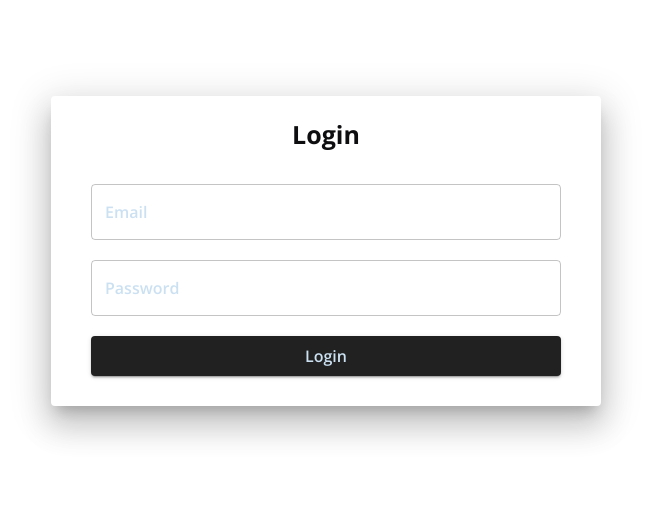
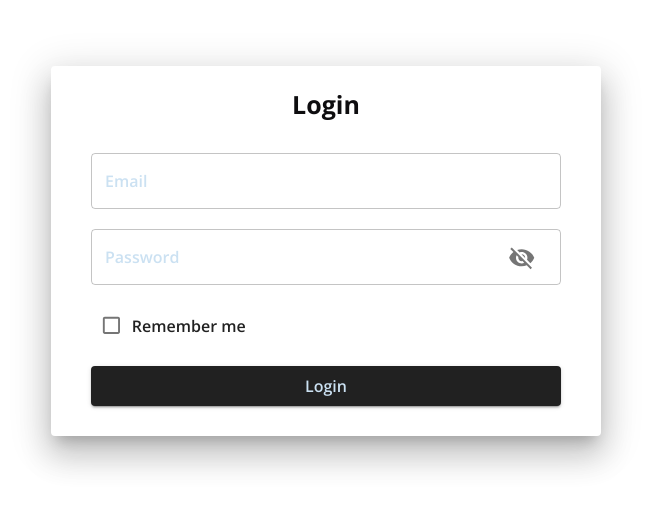
Before and after one commit to ArShAm79/admin_panel, a React (Create React App) app: page /change-password in a window 1280 px wide. Shown: the part 149-658 px from the top of the page, without its empty margins (314-965 px from the left). Built offline with nearby package versions, Linux system fonts and the light colour scheme.

Commit message:
feat: formik for login added feat: reduz used or login feat: logout added

```diff
--- a/src/pages/changePassword/index.tsx
+++ b/src/pages/changePassword/index.tsx
@@ -1,4 +1,12 @@
-import { Button, Paper, TextField, Typography } from '@material-ui/core'
+import {
+  Button,
+  IconButton,
+  Paper,
+  TextField,
+  Typography
+} from '@material-ui/core'
+import Visibility from '@material-ui/icons/Visibility'
+import VisibilityOff from '@material-ui/icons/VisibilityOff'
 import { Form, Formik } from 'formik'
 
 import useStyles from './styles/index.style'
@@ -8,7 +16,10 @@ const ChangePassword = () => {
   const initialValues = {
     currentPassword: '',
     newPassword: '',
-    repeatPassword: ''
+    repeatPassword: '',
+    showCurrentPassword: false,
+    showNewPassword: false,
+    showRepeatPassword: false
   }
   const onSubmit = (values: any) => {
     console.log(values)
@@ -29,7 +40,8 @@ const ChangePassword = () => {
           handleBlur,
           values,
           isSubmitting,
-          handleChange
+          handleChange,
+          setFieldValue
         }) => {
           return (
             <Form className={classes.form}>
@@ -47,6 +59,24 @@ const ChangePassword = () => {
                   onBlur={handleBlur}
                   disabled={isSubmitting}
                   onChange={handleChange}
+                  type={values.showCurrentPassword ? 'text' : 'password'}
+                  InputProps={{
+                    endAdornment: (
+                      <IconButton
+                        onClick={() =>
+                          setFieldValue(
+                            'showCurrentPassword',
+                            !values.showCurrentPassword
+                          )
+                        }>
+                        {values.showCurrentPassword ? (
+                          <Visibility />
+                        ) : (
+                          <VisibilityOff />
+                        )}
+                      </IconButton>
+                    )
+                  }}
                 />
                 <TextField
                   label="new password"
@@ -61,6 +91,24 @@ const ChangePassword = () => {
                   onBlur={handleBlur}
                   disabled={isSubmitting}
                   onChange={handleChange}
+                  type={values.showNewPassword ? 'text' : 'password'}
+                  InputProps={{
+                    endAdornment: (
+                      <IconButton
+                        onClick={() =>
+                          setFieldValue(
+                            'showNewPassword',
+                            !values.showNewPassword
+                          )
+                        }>
+                        {values.showNewPassword ? (
+                          <Visibility />
+                        ) : (
+                          <VisibilityOff />
+                        )}
+                      </IconButton>
+                    )
+                  }}
                 />
                 <TextField
                   label="repeat password"
@@ -75,6 +123,24 @@ const ChangePassword = () => {
                   onBlur={handleBlur}
                   disabled={isSubmitting}
                   onChange={handleChange}
+                  type={values.showRepeatPassword ? 'text' : 'password'}
+                  InputProps={{
+                    endAdornment: (
+                      <IconButton
+                        onClick={() =>
+                          setFieldValue(
+                            'showRepeatPassword',
+                            !values.showRepeatPassword
+                          )
+                        }>
+                        {values.showRepeatPassword ? (
+                          <Visibility />
+                        ) : (
+                          <VisibilityOff />
+                        )}
+                      </IconButton>
+                    )
+                  }}
                 />
               </div>
               <div className={classes.buttonContainer}>
--- a/src/pages/login/index.tsx
+++ b/src/pages/login/index.tsx
@@ -1,27 +1,126 @@
-import { Button, Paper, TextField, Typography } from '@material-ui/core'
+import {
+  Button,
+  IconButton,
+  Paper,
+  TextField,
+  Typography
+} from '@material-ui/core'
+import Checkbox from '@material-ui/core/Checkbox'
+import Visibility from '@material-ui/icons/Visibility'
+import VisibilityOff from '@material-ui/icons/VisibilityOff'
+import { Form, Formik } from 'formik'
+import { useDispatch } from 'react-redux'
+import { useHistory } from 'react-router-dom'
 
+import { saveUser } from '../../redux/auth/action'
 import useStyles from './styles/index.style'
+import loginValidation from './validation'
 
 const LoginPage = () => {
   const classes = useStyles()
+  const dispatch = useDispatch()
+  const history = useHistory()
+  const onSubmit = (values: any) => {
+    dispatch(saveUser('asasd'))
+    if (values.rememberMe) {
+      localStorage.setItem('token', 'asdasd')
+    } else {
+      sessionStorage.setItem('token', 'asasddsa')
+    }
+    history.push('/')
+  }
+  const initialValues = {
+    email: '',
+    password: '',
+    showPassword: false,
+    rememberMe: false
+  }
   return (
     <div className={classes.root}>
       <Paper elevation={20} className={classes.paper}>
         <div className={classes.titleContainer}>
           <Typography className={classes.title}>Login</Typography>
         </div>
-        <div className={classes.inputContainer}>
-          <TextField label="Email" fullWidth variant="outlined" size="medium" />
+        <Formik
+          validationSchema={loginValidation}
+          onSubmit={onSubmit}
+          initialValues={initialValues}>
+          {({
+            values,
+            errors,
+            handleBlur,
+            handleChange,
+            isSubmitting,
+            setFieldValue,
+            touched
+          }) => {
+            return (
+              <Form className={classes.inputContainer}>
+                <TextField
+                  label="Email"
+                  name="email"
+                  color="secondary"
+                  fullWidth
+                  variant="outlined"
+                  size="medium"
+                  value={values.email}
+                  error={touched.email && !!errors.email}
+                  helperText={touched.email ? errors.email : undefined}
+                  onBlur={handleBlur}
+                  disabled={isSubmitting}
+                  onChange={handleChange}
+                />
                 <TextField
                   label="Password"
                   fullWidth
                   variant="outlined"
+                  color="secondary"
                   size="medium"
+                  name="password"
+                  value={values.password}
+                  error={touched.password && !!errors.password}
+                  helperText={touched.password ? errors.password : undefined}
+                  onBlur={handleBlur}
+                  disabled={isSubmitting}
+                  onChange={handleChange}
+                  type={values.showPassword ? 'text' : 'password'}
+                  InputProps={{
+                    endAdornment: (
+                      <IconButton
+                        onClick={() =>
+                          setFieldValue('showPassword', !values.showPassword)
+                        }>
+                        {values.showPassword ? (
+                          <Visibility />
+                        ) : (
+                          <VisibilityOff />
+                        )}
+                      </IconButton>
+                    )
+                  }}
                 />
-          <Button color="secondary" variant="contained" fullWidth size="large">
+                <div className={classes.checkboxContainer}>
+                  <Checkbox
+                    name="remember me"
+                    size="small"
+                    value={values.rememberMe}
+                    onChange={handleChange}
+                  />
+                  <Typography color="secondary">Remember me</Typography>
+                </div>
+
+                <Button
+                  color="secondary"
+                  variant="contained"
+                  fullWidth
+                  type="submit"
+                  size="large">
                   <Typography color="initial">Login</Typography>
                 </Button>
-        </div>
+              </Form>
+            )
+          }}
+        </Formik>
       </Paper>
     </div>
   )
--- a/src/pages/login/styles/index.style.ts
+++ b/src/pages/login/styles/index.style.ts
@@ -30,6 +30,10 @@ const useStyles = makeStyles((theme) => ({
     width: 'calc(100% - 40px)',
     margin: '10px 0',
     rowGap: 20
+  },
+  checkboxContainer: {
+    display: 'flex',
+    alignItems: 'center'
   }
 }))
 export default useStyles
--- /dev/null
+++ b/src/pages/login/validation/index.ts
@@ -0,0 +1,7 @@
+import * as yup from 'yup'
+
+const loginValidation = yup.object({
+  email: yup.string().email('Email is not valid').required('Email is required'),
+  password: yup.string().required('Password is reuqired')
+})
+export default loginValidation
--- a/src/pages/mainDrawer/index.tsx
+++ b/src/pages/mainDrawer/index.tsx
@@ -19,14 +19,24 @@ import MenuIcon from '@material-ui/icons/Menu'
 import AlertIcon from '@material-ui/icons/Notifications'
 import SettingsIcon from '@material-ui/icons/Settings'
 import UpdateIcon from '@material-ui/icons/Update'
-import { NavLink } from 'react-router-dom'
+import { useDispatch } from 'react-redux'
+import { NavLink, useHistory } from 'react-router-dom'
 
 import logo from '../../assets/images/logo.svg'
+import { logOut } from '../../redux/auth/action'
 import PanelRoutes from '../../routes/PanelRoutes'
 import useStyles from './styles/index.styles'
 
 const MainDrawer = () => {
   const classes = useStyles()
+  const dispatch = useDispatch()
+  const history = useHistory()
+  const LogoutFunction = () => {
+    localStorage.clear()
+    sessionStorage.clear()
+    dispatch(logOut())
+    history.push('/')
+  }
   return (
     <div className={classes.root}>
       <AppBar position="static" className={classes.appBar}>
@@ -41,7 +51,8 @@ const MainDrawer = () => {
             <IconButton
               color="primary"
               className={classes.menuButton}
-              size="small">
+              size="small"
+              onClick={LogoutFunction}>
               <ExitIcon />
             </IconButton>
             <ButtonBase className={classes.menuButton}>
```
Lines whose indentation alone changed are shown as unchanged.
